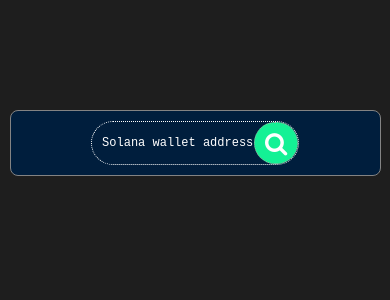
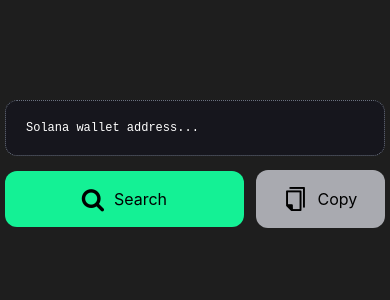
Before and after one commit to ramanand-rv/solscan-react-native, a React Native app: screen / in a window 390 px wide. Shown: the top 300 px of the page. Built offline with nearby package versions, Linux system fonts and the light colour scheme.

Commit message:
feat: search card updated

```diff
--- a/components/SearchCard.tsx
+++ b/components/SearchCard.tsx
@@ -4,6 +4,7 @@
   StyleSheet,
   TextInput,
   TouchableOpacity,
+  ScrollView,
 } from "react-native";
 import React, { useContext } from "react";
 import FontAwesome from "@expo/vector-icons/FontAwesome";
@@ -29,26 +30,30 @@
           autoCapitalize="none"
           autoCorrect={false}
         />
+      </View>
+      <View style={styles.buttonsContainer}>
         {/* Search button */}
-        <TouchableOpacity>
+        <TouchableOpacity style={styles.searchBtn}>
           <FontAwesome
             style={styles.iconSearch}
             name="search"
             size={24}
             color="#ffffff"
           />
+          <Text style={styles.btnText}>Search</Text>
         </TouchableOpacity>
-      </View>
         {/* copy address button */}
         {/* displayed if address.length >= 30  */}
-      <TouchableOpacity>
+        <TouchableOpacity style={styles.copyBtn}>
           <AntDesign
             style={styles.iconCopy}
             name="copy"
             size={24}
             color="#ffffff"
           />
+          <Text style={styles.btnText}>Copy</Text>
         </TouchableOpacity>
+      </View>
     </SafeAreaView>
   );
 };
@@ -56,62 +61,68 @@
 const styles = StyleSheet.create({
   card: {
     flex: 1,
-    flexDirection: "row",
-    margin: 10,
-    width: "95%",
-    height: "auto",
-    alignItems: "center",
-    justifyContent: "center",
-    paddingHorizontal: 5,
-    paddingVertical: 5,
-    borderWidth: 1,
-    borderColor: "#838383",
-    borderStyle: "solid",
-    borderRadius: 8,
-    backgroundColor: "#001e3d",
-    alignSelf: "flex-start",
+    backgroundColor: "transparent",
+    marginHorizontal: 5,
   },
 
   addressSearch: {
-    flexDirection: "row",
-    marginVertical: 5,
-    borderWidth: 0.3,
+    borderWidth: 1,
     borderStyle: "dotted",
-    borderColor: "#ffffff",
-    borderRadius: 50,
-    maxWidth: "85%",
-    justifyContent: "space-between",
-    alignItems: "center",
+    borderColor: "#6B7280",
+    borderRadius: 12,
+    backgroundColor: "#16161D",
   },
 
   addressInput: {
     fontFamily: "monospace",
     fontSize: 12,
-    color: "#ada9a5",
-    marginLeft: 10,
-    width: "80%",
+    color: "rgba(235, 235, 245, 0.6)",
+    padding: 20,
+  },
+
+  buttonsContainer: {
+    flexDirection: "row",
+    gap: 12,
+    marginTop: 14,
+    alignItems: "center",
+  },
+
+  searchBtn: {
+    flex: 3,
+    flexDirection: "row",
+    backgroundColor: "#14F195",
+    paddingVertical: 16,
+    paddingHorizontal: 10,
+    justifyContent: "center",
+    gap: 10,
+    alignItems: "center",
+    borderRadius: 12,
+  },
+
+  copyBtn: {
+    flex: 1.5,
+    flexDirection: "row",
+    backgroundColor: "#A9AAB0",
+    paddingVertical: 16,
+    paddingHorizontal: 10,
+    justifyContent: "center",
+    gap: 10,
+    alignItems: "center",
+    borderRadius: 12,
+  },
+
+  btnText: {
+    fontSize: 16,
+    color: "#000000",
+    fontWeight: 400,
   },
 
   iconSearch: {
-    backgroundColor: "#14F195",
-    paddingVertical: 8,
-    paddingHorizontal: 10,
-    borderRadius: 50,
-    borderWidth: 0.3,
-    borderColor: "#ada9a5",
-    borderStyle: "dotted",
+    color: "#000000",
   },
 
   iconCopy: {
-    backgroundColor: "#A9AAB0",
-    paddingVertical: 8,
-    paddingHorizontal: 10,
-    borderRadius: 50,
-    borderWidth: 0.3,
-    borderColor: "#ffff",
-    marginLeft: 10,
-    borderStyle: "dotted",
-    display: "none",
+    color: "#000000",
   },
 });
 
```
Lines whose indentation alone changed are shown as unchanged.
